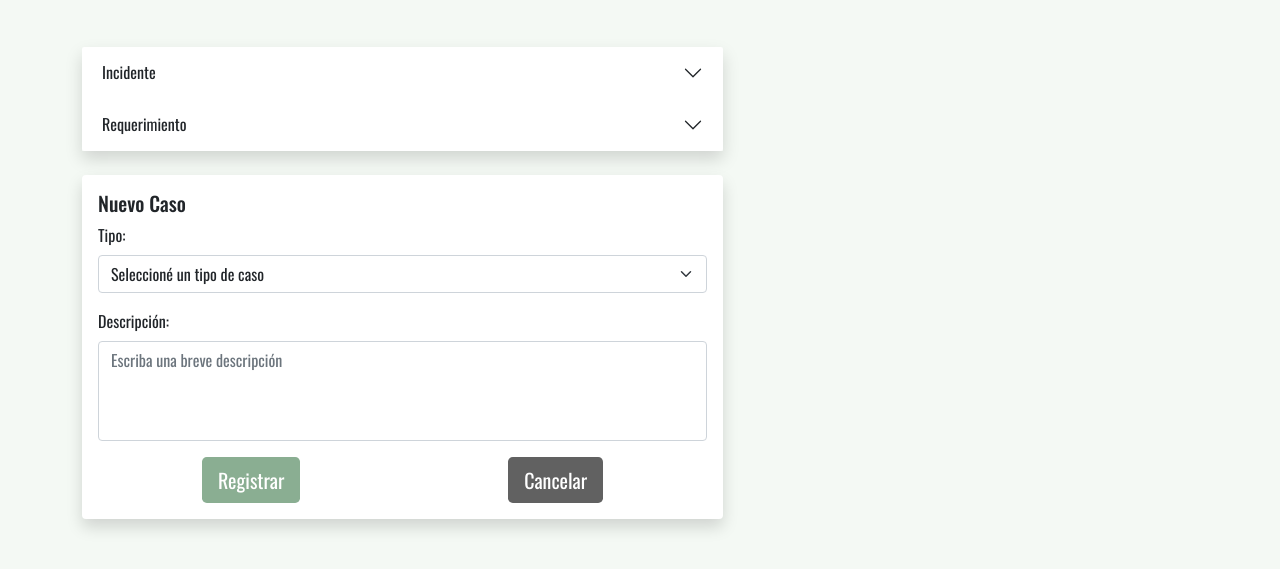
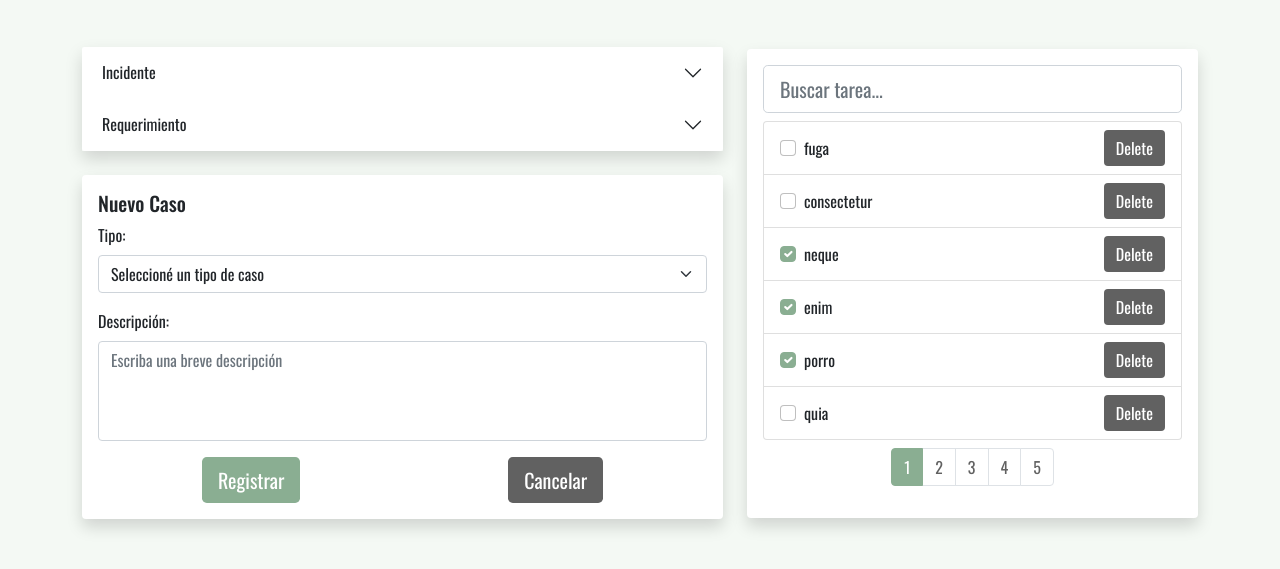
Before and after one commit to ingfabianduran/Tasks-React-App, a React (Create React App) app: page / in a window 1280 px wide. Shown: the part 117-686 px from the top of the page. Built offline with nearby package versions, Linux system fonts and the light colour scheme.

Commit message:
Se realiza el componente del listado de tareas

```diff
--- a/package.json
+++ b/package.json
@@ -7,6 +7,7 @@
     "@testing-library/react": "^11.2.7",
     "@testing-library/user-event": "^12.8.3",
     "bootstrap": "^5.1.0",
+    "faker": "^5.5.3",
     "react": "^17.0.2",
     "react-bootstrap": "^2.0.0-beta.6",
     "react-dom": "^17.0.2",
--- a/src/App.js
+++ b/src/App.js
@@ -2,6 +2,7 @@ import React  from 'react';
 import { Container, Row, Col } from 'react-bootstrap';
 import { ReportTask } from './components/ReportTasks';
 import { FormTask } from './components/FormTask';
+import { ListTasks } from './components/ListTasks';
 import 'bootstrap/dist/css/bootstrap.min.css';
 import './css/App.css';
 
@@ -14,6 +15,9 @@ function App() {
             <ReportTask />
             <FormTask />
           </Col>
+          <Col md="5">
+            <ListTasks />
+          </Col>
         </Row>
       </Container>
     </React.Fragment>
--- /dev/null
+++ b/src/components/ListTasks.js
@@ -0,0 +1,43 @@
+import React from 'react';
+import { Card, ListGroup, Form, Button } from 'react-bootstrap';
+import { SearchTask } from './SearchTask';
+import { PaginationTasks } from './PaginationTasks';
+import { generateData, showItemsForPage } from '../data/data';
+import '../css/ListTasks.css';
+
+function ListTasks() {
+    const GET_DATA = generateData(30);
+    const DATA = showItemsForPage(GET_DATA);
+    const NUMBER_PAGES = GET_DATA.length / 6;
+
+    return (
+        <Card className="border-0 shadow">
+            <Card.Body>
+                <SearchTask />
+                <ListGroup>
+                    { DATA.map(item => (
+                        <ListGroup.Item className="d-flex align-items-center justify-content-between" key={item.id}>
+                            <div className="d-flex">
+                                <Form.Check
+                                    type="checkbox"
+                                    className="me-2"
+                                    value={item.state}
+                                    checked={item.state ? item.state : false}
+                                    onChange={e => {}} />
+                                { item.description }
+                            </div>
+                            <div>
+                                <Button className="button--secondary">Delete</Button>
+                            </div>
+                        </ListGroup.Item>
+                    )) }
+                </ListGroup>
+                <div className="d-flex justify-content-center">
+                    <PaginationTasks pages={NUMBER_PAGES} />
+                </div>
+            </Card.Body>
+        </Card>
+    );
+}
+
+export { ListTasks }
--- /dev/null
+++ b/src/components/PaginationTasks.js
@@ -0,0 +1,22 @@
+import React from 'react';
+import { Pagination } from 'react-bootstrap';
+import '../css/PaginationTasks.css';
+
+function PaginationTasks(props) {
+    let buttonsPage = [];
+    let active = 0;
+
+    for (let i = 0; i < props.pages; i ++) {
+        buttonsPage.push(
+            <Pagination.Item key={i} active={active === i}>{ i + 1 }</Pagination.Item>
+        );
+    }
+
+    return (
+        <Pagination className="mt-2">
+            { buttonsPage }
+        </Pagination>
+    );
+}
+
+export { PaginationTasks }
--- /dev/null
+++ b/src/components/SearchTask.js
@@ -0,0 +1,15 @@
+import React from 'react';
+import { Form } from 'react-bootstrap';
+
+function SearchTask() {
+    return (
+        <Form.Control
+            type="text"
+            className="mb-2"
+            placeholder="Buscar tarea..."
+            size="lg">
+        </Form.Control>
+    );
+}
+
+export { SearchTask }
--- /dev/null
+++ b/src/css/ListTasks.css
@@ -0,0 +1,4 @@
+.form-check-input:checked {
+    border-color: #8AAE92 !important;
+    background-color: #8AAE92 !important;
+}
--- /dev/null
+++ b/src/css/PaginationTasks.css
@@ -0,0 +1,11 @@
+.page-item .page-link {
+    color: #616161 !important;
+}
+.page-item .page-link:hover {
+    background-color: #F4F9F4 !important;
+}
+.page-item.active .page-link {
+    background-color: #8AAE92 !important;
+    border-color: #8AAE92 !important;
+    color: white !important;
+}
--- /dev/null
+++ b/src/data/data.js
@@ -0,0 +1,21 @@
+import faker from 'faker';
+
+const generateData = (count) => {
+    let data = [];
+    for (let i = 0; i < count; i ++) {
+        data.push({
+            id: i + 1,
+            type: faker.random.arrayElement(['Incidente', 'Requerimiento']),
+            description: faker.lorem.word(),
+            state: faker.random.arrayElement([true, false])
+        });
+    }
+    return data;
+}
+
+const showItemsForPage = (items, start = 0, end = 6) => {
+    const ITEMS_FOR_PAGE = items.slice(start, end);
+    return ITEMS_FOR_PAGE;
+}
+
+export { generateData, showItemsForPage };
```
Also changed, not shown: 1 other file (tests, documents, lock files or other folders).
